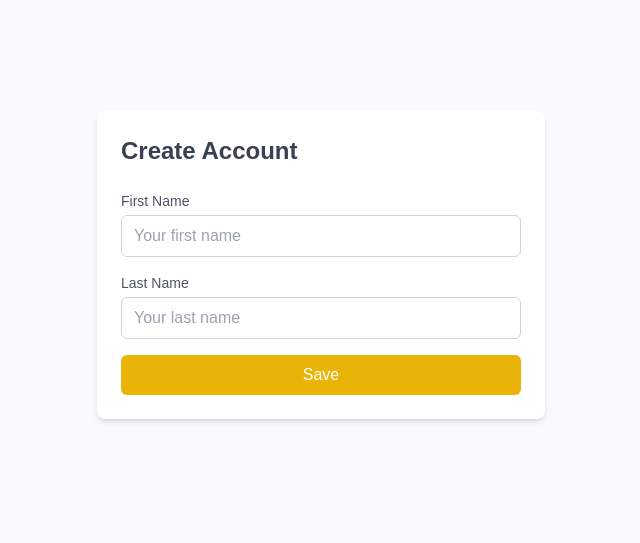
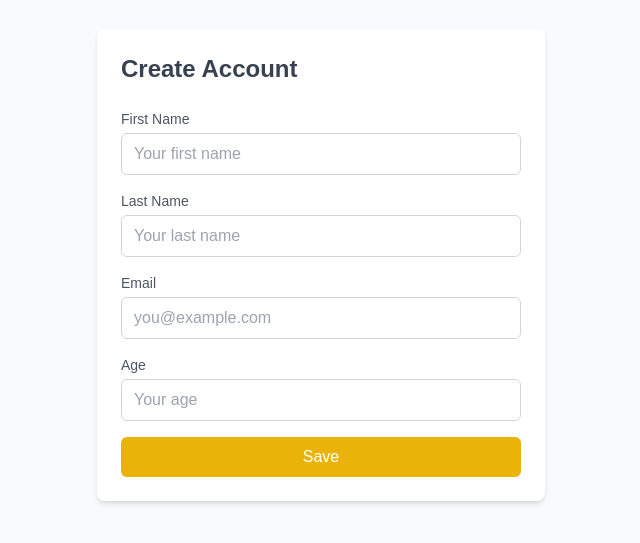
Before and after one commit to AnrErdn/front-end, a Next.js app: page /post in a window 1280 px wide. Shown: the part 135-678 px from the top of the page, without its empty margins (319-959 px from the left). Built offline with nearby package versions, Linux system fonts and the light colour scheme.

Commit message:
change again

```diff
--- a/pages/post.js
+++ b/pages/post.js
@@ -4,19 +4,27 @@ import { useState } from "react";
 export default function CreateAccount() {
     const [firstName, setFirstName] = useState("");
     const [lastName, setLastName] = useState("");
-    const [errors, setErrors] = useState({ firstName: "", lastName: "" });
+    const [email, setEmail] = useState("");
+    const [age, setAge] = useState("");
+    const [errors, setErrors] = useState({
+        firstName: "",
+        lastName: "",
+        email: "",
+        age: "",
+    });
 
     const handleSubmit = async () => {
-        const newErrors = { firstName: "", lastName: "" };
+        const newErrors = { firstName: "", lastName: "", email: "", age: "" };
 
-        if (!firstName.trim()) {
-            newErrors.firstName = "First name is required.";
-        }
-        if (!lastName.trim()) {
-            newErrors.lastName = "Last name is required.";
-        }
+        if (!firstName.trim()) newErrors.firstName = "First name is required.";
+        if (!lastName.trim()) newErrors.lastName = "Last name is required.";
+        if (!email.trim()) newErrors.email = "Email is required.";
+        else if (!/^[^\s@]+@[^\s@]+\.[^\s@]+$/.test(email)) newErrors.email = "Invalid email.";
+        if (!age.trim()) newErrors.age = "Age is required.";
+        else if (isNaN(Number(age)) || Number(age) <= 0)
+            newErrors.age = "Enter a valid age.";
 
-        if (newErrors.firstName || newErrors.lastName) {
+        if (Object.values(newErrors).some((error) => error !== "")) {
             setErrors(newErrors);
             return;
         }
@@ -26,7 +34,7 @@ export default function CreateAccount() {
                 first_name: firstName,
                 last_name: lastName,
                 email: email,
-                age: age,
+                age: Number(age),
             });
             alert("User created successfully!");
         } catch (error) {
@@ -35,12 +43,18 @@ export default function CreateAccount() {
         }
     };
 
+    const inputClass = (hasError: boolean) =>
+        `w-full border rounded-md px-3 py-2 focus:outline-none focus:ring-2 text-black ${
+            hasError ? "border-red-500 focus:ring-red-500" : "border-gray-300 focus:ring-yellow-500"
+        }`;
+
     return (
         <div className="min-h-screen flex items-center justify-center bg-gray-50 px-4">
             <div className="w-full max-w-md bg-white p-6 rounded-lg shadow-md space-y-6">
                 <h1 className="text-2xl font-semibold text-gray-700">Create Account</h1>
 
                 <div className="space-y-4">
+                    {/* First Name */}
                     <div>
                         <label className="block text-sm font-medium text-gray-600 mb-1">
                             First Name
@@ -51,19 +65,16 @@ export default function CreateAccount() {
                             value={firstName}
                             onChange={(e) => {
                                 setFirstName(e.target.value);
-                                setErrors(prev => ({ ...prev, firstName: "" }));
+                                setErrors((prev) => ({ ...prev, firstName: "" }));
                             }}
-                            className={`w-full border rounded-md px-3 py-2 focus:outline-none focus:ring-2 text-black ${
-                                errors.firstName
-                                    ? "border-red-500 focus:ring-red-500"
-                                    : "border-gray-300 focus:ring-yellow-500"
-                            }`}
+                            className={inputClass(!!errors.firstName)}
                         />
                         {errors.firstName && (
                             <p className="text-red-500 text-sm mt-1">{errors.firstName}</p>
                         )}
                     </div>
 
+                    {/* Last Name */}
                     <div>
                         <label className="block text-sm font-medium text-gray-600 mb-1">
                             Last Name
@@ -74,16 +85,52 @@ export default function CreateAccount() {
                             value={lastName}
                             onChange={(e) => {
                                 setLastName(e.target.value);
-                                setErrors(prev => ({ ...prev, lastName: "" }));
+                                setErrors((prev) => ({ ...prev, lastName: "" }));
                             }}
-                            className={`w-full border rounded-md px-3 py-2 focus:outline-none focus:ring-2 text-black ${
-                                errors.lastName
-                                    ? "border-red-500 focus:ring-red-500"
-                                    : "border-gray-300 focus:ring-yellow-500"
-                            }`}
+                            className={inputClass(!!errors.lastName)}
                         />
                         {errors.lastName && (
                             <p className="text-red-500 text-sm mt-1">{errors.lastName}</p>
+                        )}
+                    </div>
+
+                    {/* Email */}
+                    <div>
+                        <label className="block text-sm font-medium text-gray-600 mb-1">
+                            Email
+                        </label>
+                        <input
+                            type="email"
+                            placeholder="you@example.com"
+                            value={email}
+                            onChange={(e) => {
+                                setEmail(e.target.value);
+                                setErrors((prev) => ({ ...prev, email: "" }));
+                            }}
+                            className={inputClass(!!errors.email)}
+                        />
+                        {errors.email && (
+                            <p className="text-red-500 text-sm mt-1">{errors.email}</p>
+                        )}
+                    </div>
+
+                    {/* Age */}
+                    <div>
+                        <label className="block text-sm font-medium text-gray-600 mb-1">
+                            Age
+                        </label>
+                        <input
+                            type="number"
+                            placeholder="Your age"
+                            value={age}
+                            onChange={(e) => {
+                                setAge(e.target.value);
+                                setErrors((prev) => ({ ...prev, age: "" }));
+                            }}
+                            className={inputClass(!!errors.age)}
+                        />
+                        {errors.age && (
+                            <p className="text-red-500 text-sm mt-1">{errors.age}</p>
                         )}
                     </div>
 
```
